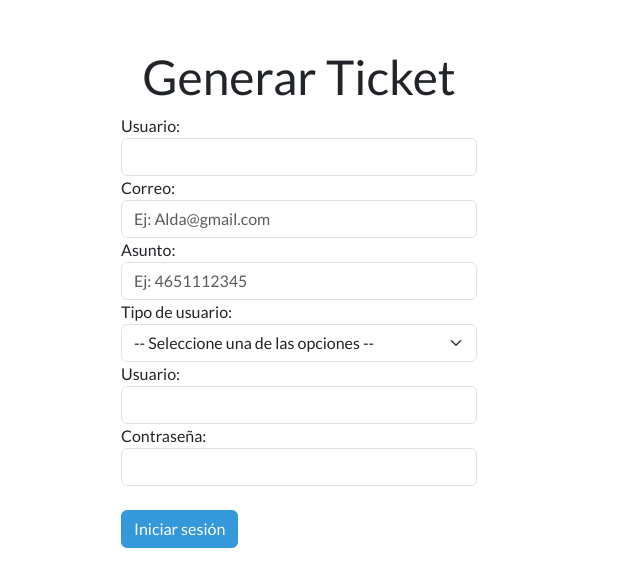
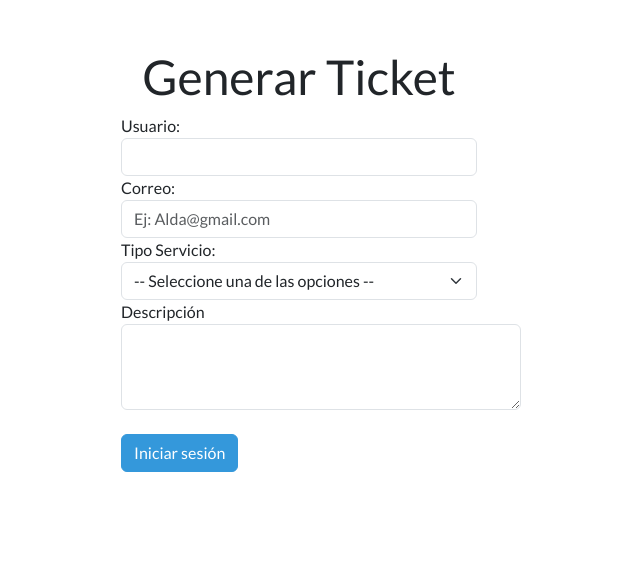
Before and after one commit to JONGOGG/iTicketsJ, a Node project: template views/crear_ticket.ejs in a window 1280 px wide. Shown: the top 587 px of the page, without its empty margins (341-981 px from the left). Run offline with Node 20 templates, Linux system fonts and the light colour scheme; the template is opened without the code that fills it, so the values that code supplies are empty.

Commit message:
se resolvio un problemita

```diff
--- a/app.js
+++ b/app.js
@@ -36,6 +36,7 @@ app.post('/registro', (req, res) => {
         res.send('<script>alert("El nombre de usuario y la contraseña no pueden contener caracteres especiales."); window.location.href="/registro";</script>');
         return;
     }
+
   // Insertar un nuevo usuario en la base de datos
   const nuevoUsuario = usuarioModel.build({
     nombre: Nombre,
@@ -62,15 +63,15 @@ app.post('/registro', (req, res) => {
 
   app.post('/crear_ticket', (req, res) => {
     // Obtener los datos del formulario desde el cuerpo de la solicitud
-    const { usuario, email, asunto, descripcion, status } = req.body;
+    const { Usuario, Correo, Asunto, Descripcion, status } = req.body;
 
   // Insertar un nuevo usuario en la base de datos
   const nuevoTicket = TicketModel.build({
-    usuario: Nombre,
-    email: Apellido,
-    asunto: Correo,
-    descripcion: telefono,
-    status: user
+    usuario: Usuario,
+    email: Correo,
+    asunto: Asunto,
+    descripcion: Descripcion,
+    status: status
     // No necesitas incluir la fecha_registro ya que está configurada para establecerse automáticamente
   });
 
--- a/models/model_ticket.js
+++ b/models/model_ticket.js
@@ -27,7 +27,8 @@ const TicketModel = conexion.define("tickets", {
     },
     status: {
         type: Sequelize.STRING,
-        allowNull: false
+        allowNull: false,
+        defaultValue: "Pendiente"
     },
     fecha_expedido: {
         type: Sequelize.DATE,
--- a/routes/rutas.js
+++ b/routes/rutas.js
@@ -3,9 +3,6 @@ const router = express.Router();
 const paginas = require('../controllers/pgController.js');
 
 router.get('/login', paginas.login)
-
-router.get('/consultas', paginas.consultas)
-
 router.get('/registro', paginas.registro)
 router.get('/crear_ticket', paginas.crear_ticket)
 
--- a/views/crear_ticket.ejs
+++ b/views/crear_ticket.ejs
@@ -4,7 +4,7 @@
     <meta charset="UTF-8">
     <meta name="viewport" content="width=device-width, initial-scale=1.0">
     <link rel="stylesheet" href="./css/style.css">
-    <title>Consultas</title>
+    <title>Generar Ticket</title>
 </head>
 <body>
   <div class="container mt-5">
@@ -21,25 +21,18 @@
             <input type="email" class="form-control" id="Correo" name="Correo" placeholder="Ej: Alda@gmail.com" required>
           </div>
           <div class="form-group">
-            <label for="Asunto">Asunto:</label>
-            <input type="text" class="form-control" id="Asunto" name="Asunto" placeholder="Ej: 4651112345" required>
-          </div>
-          <div class="form-group">
-            <label for="tipo_usuario">Tipo de usuario:</label>
-            <select class="form-select" name="tipo_usuario" id="tipo_usuario" required>
+            <label for="tipo_servicio">Tipo Servicio:</label>
+            <select class="form-select" name="tipo_servicio" id="tipo_servicio" required>
                 <option selected>-- Seleccione una de las opciones --</option>
                 <option value="Admin">Admin</option>
                 <option value="User">Usuario</option>
               </select>
           </div>
           <div class="form-group">
-            <label for="usuario">Usuario:</label>
-            <input type="text" class="form-control" id="user" name="user" title="No mayor a 20 caracteres" required>
+            <label for="descriptionInput">Descripción</label>
+          <textarea class="form-control" id="descriptionInput" rows="3" style="width: 400px;"></textarea>
           </div>
-          <div class="form-group">
-            <label for="pass">Contraseña:</label>
-            <input type="password" class="form-control" id="pass" name="pass" title="No mayor a 12 caracteres" required>
-          </div><br>
+          <br>
           <button type="submit" class="btn btn-info btn-block">Iniciar sesión</button>
         </form><br>
       </div><br>
```
Also changed, not shown: controllers/pgController.js (+1 -14 lines).
